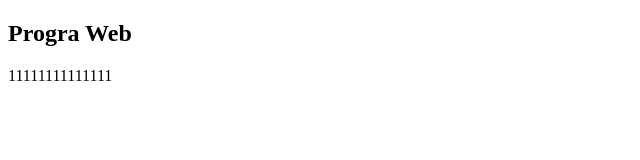
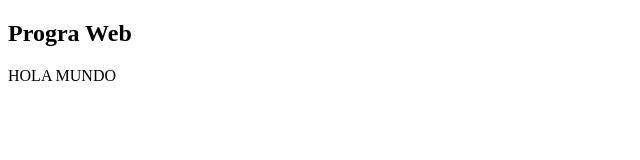
Before and after one commit to JVA511/Repaso_git, a plain HTML site: page index.html in a window 1280 px wide. Shown: the full height of the page, 0-640 px from the left. Drawn offline with Linux system fonts and the light colour scheme.

Commit message:
hola mundo en el div

```diff
--- a/index.html
+++ b/index.html
@@ -8,6 +8,6 @@
 </head>
 <body>
     <h2>Progra Web</h2>
-    <div>11111111111111</div>
+    <div>HOLA MUNDO</div>
 </body>
 </html>
```
